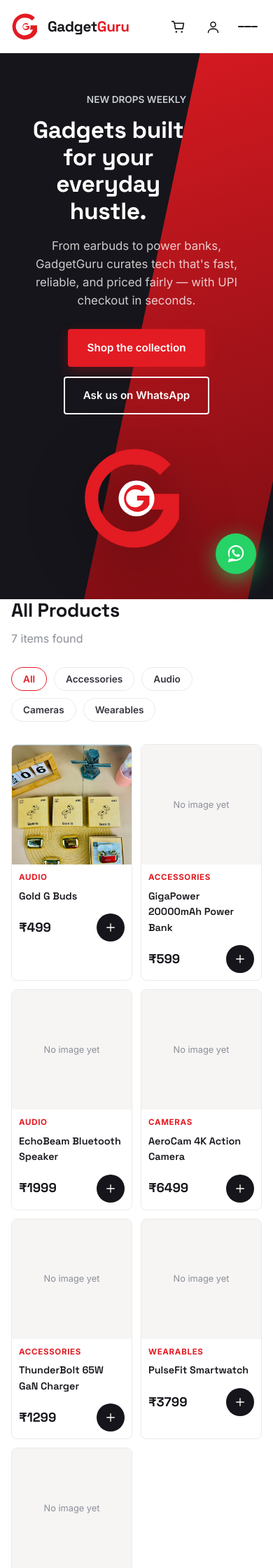
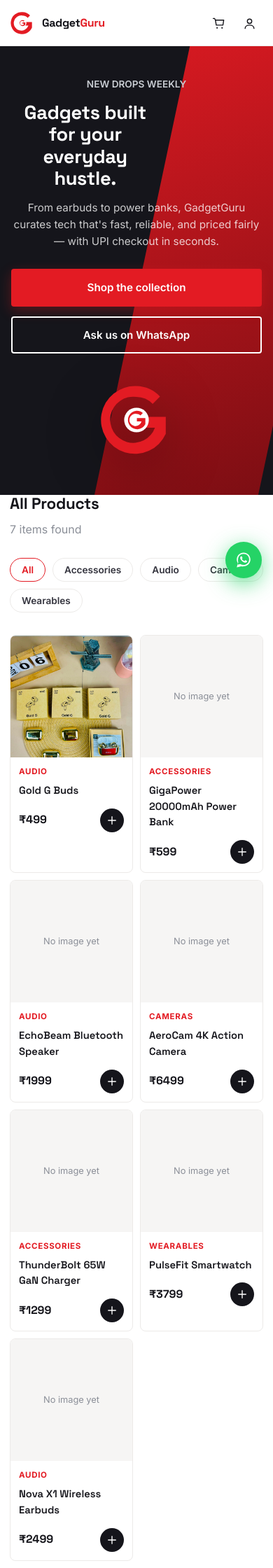
Before and after one commit to ayaanlbz90/GadgetGuru, a Flask app: page / in a window 390 px wide. Shown: the top 2240 px of the page at 70% size. Run offline with Flask 3, Linux system fonts and the light colour scheme; data comes from the database, SQL or seed files in the repository.

Commit message:
Rework mobile navigation and responsive breakpoints

```diff
--- a/static/css/style.css
+++ b/static/css/style.css
@@ -354,27 +354,19 @@ ul { list-style: none; margin: 0; padding: 0; }
   top: 0;
   right: 0;
   height: 100vh;
-  width: min(86vw, 360px);
+  height: 100dvh;
+  width: min(88vw, 360px);
   background: linear-gradient(165deg, var(--red-deep) 0%, var(--red) 55%, var(--red-dark) 100%);
   z-index: 900;
   transform: translateX(100%);
   transition: transform 0.32s cubic-bezier(.4,0,.2,1);
   display: flex;
   flex-direction: column;
-  padding: 28px 28px 32px;
+  padding: max(22px, env(safe-area-inset-top)) 24px max(24px, env(safe-area-inset-bottom));
   overflow-y: auto;
+  -webkit-overflow-scrolling: touch;
 }
 .mobile-menu.open { transform: translateX(0); }
-.mobile-menu-overlay {
-  position: fixed;
-  inset: 0;
-  background: rgba(15,15,20,0.45);
-  z-index: 899;
-  opacity: 0;
-  pointer-events: none;
-  transition: opacity 0.28s ease;
-}
-.mobile-menu-overlay.open { opacity: 1; pointer-events: auto; }
 
 .mobile-menu-top {
   display: flex;
@@ -410,18 +402,20 @@ ul { list-style: none; margin: 0; padding: 0; }
 .mobile-menu-links a {
   color: var(--white);
   font-family: var(--font-display);
-  font-size: 1.35rem;
+  font-size: 1.2rem;
   font-weight: 600;
-  padding: 14px 0;
+  padding: 15px 2px;
+  min-height: 48px;
   border-bottom: 1px solid rgba(255,255,255,0.18);
   display: flex;
   align-items: center;
   justify-content: space-between;
+  -webkit-tap-highlight-color: transparent;
 }
 .mobile-menu-links a.admin-link { color: #FFE9A8; }
 .mobile-menu-foot {
   margin-top: auto;
-  padding-top: 24px;
+  padding-top: 22px;
   color: rgba(255,255,255,0.85);
   font-size: 0.85rem;
 }
@@ -922,42 +916,125 @@ ul { list-style: none; margin: 0; padding: 0; }
 .panel h3 { font-size: 1.05rem; margin-bottom: 16px; }
 
 /* ==========================================================================
-   Responsive
+   Responsive — tiered breakpoints
+   Desktop:        981px and up   (default styles above)
+   Tablet:         701px – 980px
+   Large phone:    481px – 700px
+   Small phone:    up to 480px
    ========================================================================== */
+
+/* ---- Tablet and below: switch to mobile nav, stack main layouts ---- */
 @media (max-width: 980px) {
   .nav-desktop { display: none; }
-  .hamburger-btn { display: flex; }
-  .hero-inner { grid-template-columns: 1fr; text-align: center; padding: 56px 24px 64px; }
+  .hamburger-btn {
+  display: none;
+  width: 44px;
+  height: 44px;
+  align-items: center;
+  justify-content: center;
+  background: none;
+  border: none;
+  flex-shrink: 0;
+  -webkit-tap-highlight-color: transparent;
+}
+  .nav-actions { gap: 4px; }
+
+  .hero-inner { grid-template-columns: 1fr; text-align: center; padding: 52px 24px 60px; }
   .hero-actions { justify-content: center; }
-  .hero-visual .logo-mark { width: 160px; height: 160px; margin: 0 auto; }
+  .hero-visual .logo-mark { width: 150px; height: 150px; margin: 0 auto; }
+
   .pd-grid { grid-template-columns: 1fr; }
-  .related-row { grid-template-columns: repeat(2, 1fr); }
+  .related-row { grid-template-columns: repeat(3, 1fr); }
   .cart-layout { grid-template-columns: 1fr; }
+  .summary-card { position: static; }
   .footer-grid { grid-template-columns: 1fr 1fr; }
+
   .admin-shell { grid-template-columns: 1fr; }
-  .admin-sidebar { display: flex; overflow-x: auto; gap: 4px; padding: 14px 16px; }
+  .admin-sidebar { display: flex; overflow-x: auto; gap: 4px; padding: 14px 16px; -webkit-overflow-scrolling: touch; }
   .admin-sidebar .admin-tag { display: none; }
   .admin-sidebar a { white-space: nowrap; margin-bottom: 0; }
+  .admin-main { padding: 24px 20px; }
   .stat-grid { grid-template-columns: repeat(2, 1fr); }
+
+  .offer-grid { grid-template-columns: 1fr 1fr; }
+  .team-grid { grid-template-columns: 1fr 1fr; }
+  .contact-grid { grid-template-columns: 1fr 1fr; }
+  .problem-grid { grid-template-columns: 1fr; }
+
+  /* 3 products per row on tablets */
+  .product-grid { grid-template-columns: repeat(3, 1fr); gap: 18px; }
 }
 
-@media (max-width: 600px) {
-  .container { padding: 0 16px; }
-  .form-card { margin: 24px auto; padding: 26px 20px; }
+/* ---- Large phones ---- */
+@media (max-width: 700px) {
+  :root { --header-h: 66px; }
+  .container { padding: 0 18px; }
+
+  .logo-mark { width: 36px; height: 36px; }
+  .logo-text { font-size: 1.1rem; }
+  .icon-btn { width: 40px; height: 40px; }
+  .icon-btn svg { width: 19px; height: 19px; }
+
+  .hero h1 { font-size: clamp(1.7rem, 6vw, 2.4rem); }
+  .hero p { font-size: 0.95rem; }
+  .section { padding: 40px 0; }
+  .section-head h2 { font-size: 1.4rem; }
+
+  .related-row { grid-template-columns: repeat(2, 1fr); }
+  .pd-title { font-size: 1.5rem; }
+  .pd-price { font-size: 1.4rem; }
+
+  /* 2 products per row on typical phones */
+  .product-grid { grid-template-columns: repeat(2, 1fr); gap: 14px; }
+  .product-info { padding: 12px; }
+  .product-name { font-size: 0.92rem; }
+  .product-desc { display: none; }
+  .product-price { font-size: 1rem; }
+  .add-cart-btn { width: 34px; height: 34px; }
+
+  .form-card { margin: 20px auto; padding: 26px 20px; }
+  .form-card.wide { max-width: 100%; }
   .field-row { grid-template-columns: 1fr; }
   .pay-options { grid-template-columns: 1fr; }
-  .related-row { grid-template-columns: 1fr 1fr; }
-  .footer-grid { grid-template-columns: 1fr; }
-  .flash-wrap { left: 16px; right: 16px; max-width: none; top: 86px; }
+
+  .footer-grid { grid-template-columns: 1fr; gap: 26px; }
+  .flash-wrap { left: 16px; right: 16px; max-width: none; top: calc(var(--header-h) + 10px); }
   .stat-grid { grid-template-columns: 1fr 1fr; }
-  .cart-line { grid-template-columns: 56px 1fr; grid-template-rows: auto auto; }
+  .cart-line { grid-template-columns: 56px 1fr; grid-template-rows: auto auto; gap: 10px 14px; }
   .cart-line img, .cart-line .no-image { width: 56px; height: 56px; }
 
-  .product-grid {
-    grid-template-columns: repeat(2, 1fr);
-    gap: 12px;
+  .offer-grid { grid-template-columns: 1fr; }
+  .team-grid { grid-template-columns: 1fr 1fr; }
+  .contact-grid { grid-template-columns: 1fr; }
+
+  .whatsapp-float {
+    width: 52px; height: 52px;
+    bottom: max(18px, env(safe-area-inset-bottom));
+    right: 16px;
   }
-  .product-info { padding: 10px; }
-  .product-name { font-size: 0.9rem; }
-  .product-desc { display: none; }
+  .whatsapp-float svg { width: 26px; height: 26px; }
 }
+
+/* ---- Small phones (iPhone SE, small Android, etc.) ---- */
+@media (max-width: 480px) {
+  .container { padding: 0 14px; }
+  .logo-text { font-size: 1rem; }
+
+  .hero-inner { padding: 44px 16px 52px; }
+  .hero-visual .logo-mark { width: 110px; height: 110px; }
+  .hero-actions { flex-direction: column; align-items: stretch; }
+  .hero-actions .btn { width: 100%; }
+
+  /* keep 2 per row even on the smallest phones, just tighter */
+  .product-grid { grid-template-columns: 1fr 1fr; gap: 10px; }
+  .related-row { grid-template-columns: 1fr 1fr; gap: 12px; }
+
+  .team-grid { grid-template-columns: 1fr; }
+  .stat-grid { grid-template-columns: 1fr 1fr; gap: 12px; }
+  .stat-card { padding: 16px; }
+  .stat-card .stat-value { font-size: 1.4rem; }
+
+  .qty-row { flex-wrap: wrap; }
+
+  .mobile-menu { width: 100vw; }
+}
```
